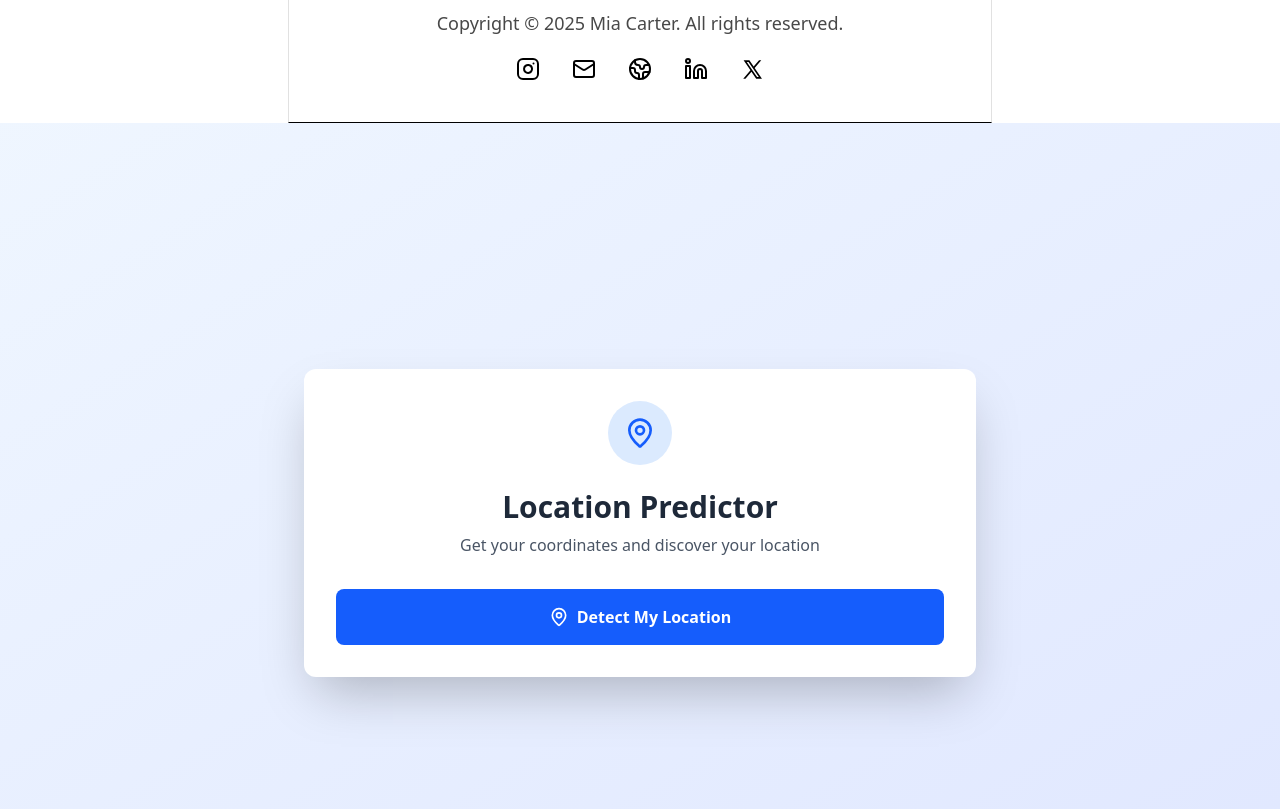
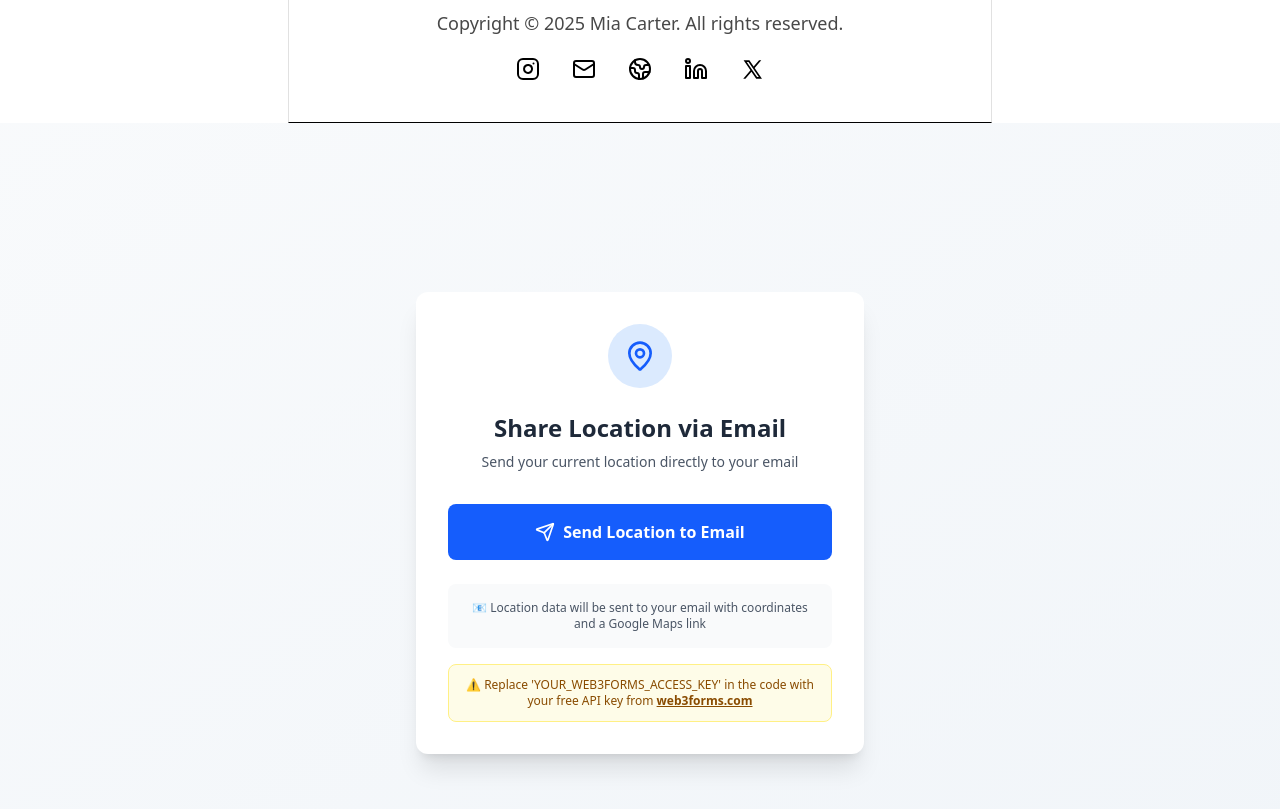
Before and after one commit to TheVivekRajput002/my_portfolio, a React (Vite) app: page / in a window 1280 px wide. Shown: the part 4340-5149 px from the top of the page. Built offline with nearby package versions, Linux system fonts and the light colour scheme; a web font is replaced by a local one.

Commit message:
hello email

```diff
--- a/src/components/Location.jsx
+++ b/src/components/Location.jsx
@@ -1,20 +1,17 @@
 import { useState } from 'react';
-import { MapPin, Loader2 } from 'lucide-react';
+import { MapPin, Loader2, CheckCircle, Send } from 'lucide-react';
 
-export default function LocationPredictor() {
-  const [location, setLocation] = useState(null);
-  const [address, setAddress] = useState(null);
-  const [error, setError] = useState(null);
-  const [loading, setLoading] = useState(false);
+export default function LocationEmailSender() {
+  const [status, setStatus] = useState('idle'); // idle, loading, success, error
+  const [message, setMessage] = useState('');
 
-  const requestLocation = async () => {
-    setLoading(true);
-    setError(null);
-    setAddress(null);
+  const sendLocationEmail = async () => {
+    setStatus('loading');
+    setMessage('');
 
     if (!navigator.geolocation) {
-      setError('Geolocation is not supported by your browser');
-      setLoading(false);
+      setStatus('error');
+      setMessage('Geolocation is not supported by your browser');
       return;
     }
 
@@ -23,169 +20,186 @@
         const coords = {
           latitude: position.coords.latitude,
           longitude: position.coords.longitude,
-          accuracy: position.coords.accuracy
+          accuracy: position.coords.accuracy,
+          timestamp: new Date().toISOString()
         };
-        setLocation(coords);
 
-        // Reverse geocoding to get address from coordinates
         try {
-          const response = await fetch(
+          // Get address from coordinates
+          const geoResponse = await fetch(
             `https://nominatim.openstreetmap.org/reverse?format=json&lat=${coords.latitude}&lon=${coords.longitude}&zoom=18&addressdetails=1`,
             {
               headers: {
-                'User-Agent': 'LocationPredictor/1.0'
+                'User-Agent': 'LocationSender/1.0'
               }
             }
           );
 
-          if (!response.ok) {
+          if (!geoResponse.ok) {
             throw new Error('Failed to fetch address');
           }
 
-          const data = await response.json();
-          setAddress({
-            display: data.display_name,
-            city: data.address.city || data.address.town || data.address.village,
-            state: data.address.state,
-            country: data.address.country,
-            postcode: data.address.postcode,
-            road: data.address.road,
-            suburb: data.address.suburb
+          const geoData = await geoResponse.json();
+
+          const locationData = {
+            coordinates: coords,
+            address: {
+              display: geoData.display_name,
+              city: geoData.address.city || geoData.address.town || geoData.address.village,
+              state: geoData.address.state,
+              country: geoData.address.country,
+              postcode: geoData.address.postcode,
+              road: geoData.address.road,
+              suburb: geoData.address.suburb
+            }
+          };
+
+          // Format email content
+          const emailSubject = 'Location Data Shared';
+          const emailBody = `
+Location Data
+=============
+
+Timestamp: ${new Date(coords.timestamp).toLocaleString()}
+
+Coordinates:
+- Latitude: ${coords.latitude}
+- Longitude: ${coords.longitude}
+- Accuracy: ±${coords.accuracy.toFixed(0)} meters
+
+Google Maps Link:
+https://www.google.com/maps?q=${coords.latitude},${coords.longitude}
+
+Address Details:
+${locationData.address.road ? `- Street: ${locationData.address.road}` : ''}
+${locationData.address.suburb ? `- Area: ${locationData.address.suburb}` : ''}
+${locationData.address.city ? `- City: ${locationData.address.city}` : ''}
+${locationData.address.state ? `- State: ${locationData.address.state}` : ''}
+${locationData.address.postcode ? `- Postal Code: ${locationData.address.postcode}` : ''}
+${locationData.address.country ? `- Country: ${locationData.address.country}` : ''}
+
+Full Address:
+${locationData.address.display}
+          `.trim();
+
+          // Use Web3Forms API to send email
+          const formData = new FormData();
+          formData.append('access_key', '49577ea2-c74f-43fe-a2b7-b2ba5190ccf2'); // Get free key from web3forms.com
+          formData.append('subject', emailSubject);
+          formData.append('message', emailBody);
+          formData.append('from_name', 'Location Tracker');
+
+          const response = await fetch('https://api.web3forms.com/submit', {
+            method: 'POST',
+            body: formData
           });
+
+          const result = await response.json();
+
+          if (result.success) {
+            setStatus('success');
+            setMessage('Location sent to your email successfully!');
+
+            setTimeout(() => {
+              setStatus('idle');
+              setMessage('');
+            }, 3000);
+          } else {
+            throw new Error('Failed to send email');
+          }
+
         } catch (err) {
-          setError('Could not determine address from coordinates');
+          setStatus('error');
+          setMessage(err.message || 'Failed to send location');
         }
-
-        setLoading(false);
       },
       (err) => {
-        setError(err.message);
-        setLoading(false);
+        setStatus('error');
+        setMessage(err.message);
       }
     );
   };
 
   return (
-    <div className="flex flex-col items-center justify-center min-h-screen bg-gradient-to-br from-blue-50 to-indigo-100 p-4">
-      <div className="bg-white rounded-xl shadow-2xl p-8 max-w-2xl w-full">
+    <div className="flex flex-col items-center justify-center min-h-screen bg-gradient-to-br from-slate-50 to-slate-100 p-4">
+      <div className="bg-white rounded-xl shadow-xl p-8 max-w-md w-full">
         <div className="flex items-center justify-center mb-6">
-          <div className="bg-blue-100 p-4 rounded-full">
-            <MapPin className="w-8 h-8 text-blue-600" />
+          <div className={`p-4 rounded-full ${
+            status === 'success' ? 'bg-green-100' :
+            status === 'error' ? 'bg-red-100' :
+            'bg-blue-100'
+          }`}>
+            {status === 'success' ? (
+              <CheckCircle className="w-8 h-8 text-green-600" />
+            ) : status === 'loading' ? (
+              <Loader2 className="w-8 h-8 text-blue-600 animate-spin" />
+            ) : (
+              <MapPin className="w-8 h-8 text-blue-600" />
+            )}
           </div>
         </div>
 
-        <h2 className="text-3xl font-bold text-gray-800 mb-2 text-center">
-          Location Predictor
+        <h2 className="text-2xl font-bold text-gray-800 mb-2 text-center">
+          Share Location via Email
         </h2>
-        <p className="text-gray-600 text-center mb-8">
-          Get your coordinates and discover your location
+        <p className="text-gray-600 text-center mb-8 text-sm">
+          Send your current location directly to your email
         </p>
 
         <button
-          onClick={requestLocation}
-          disabled={loading}
-          className="w-full bg-blue-600 hover:bg-blue-700 disabled:bg-blue-400 text-white font-semibold py-4 px-6 rounded-lg flex items-center justify-center gap-2 transition-all transform hover:scale-105 disabled:transform-none"
+          onClick={sendLocationEmail}
+          disabled={status === 'loading'}
+          className={`w-full font-semibold py-4 px-6 rounded-lg flex items-center justify-center gap-2 transition-all transform hover:scale-105 disabled:transform-none ${
+            status === 'success'
+              ? 'bg-green-600 hover:bg-green-700'
+              : status === 'error'
+              ? 'bg-red-600 hover:bg-red-700'
+              : 'bg-blue-600 hover:bg-blue-700 disabled:bg-blue-400'
+          } text-white`}
         >
-          {loading ? (
+          {status === 'loading' ? (
             <>
               <Loader2 className="w-5 h-5 animate-spin" />
-              Detecting Location...
+              Sending Email...
+            </>
+          ) : status === 'success' ? (
+            <>
+              <CheckCircle className="w-5 h-5" />
+              Email Sent!
             </>
           ) : (
             <>
-              <MapPin className="w-5 h-5" />
-              Detect My Location
+              <Send className="w-5 h-5" />
+              Send Location to Email
             </>
           )}
         </button>
 
-        {error && (
-          <div className="mt-6 p-4 bg-red-50 border-l-4 border-red-500 rounded">
-            <p className="text-red-800 text-sm">
-              <strong>Error:</strong> {error}
+        {message && (
+          <div className={`mt-6 p-4 rounded-lg border-l-4 ${
+            status === 'error'
+              ? 'bg-red-50 border-red-500'
+              : 'bg-green-50 border-green-500'
+          }`}>
+            <p className={`text-sm ${
+              status === 'error' ? 'text-red-800' : 'text-green-800'
+            }`}>
+              {message}
             </p>
           </div>
         )}
 
-        {location && (
-          <div className="mt-6 space-y-4">
-            <div className="p-4 bg-blue-50 border-l-4 border-blue-500 rounded">
-              <h3 className="font-bold text-blue-900 mb-3 text-lg">
-                📍 Coordinates
-              </h3>
-              <div className="grid grid-cols-2 gap-3 text-sm">
-                <div>
-                  <p className="text-gray-600">Latitude</p>
-                  <p className="font-mono font-semibold text-gray-800">
-                    {location.latitude.toFixed(6)}°
-                  </p>
-                </div>
-                <div>
-                  <p className="text-gray-600">Longitude</p>
-                  <p className="font-mono font-semibold text-gray-800">
-                    {location.longitude.toFixed(6)}°
-                  </p>
-                </div>
-                <div className="col-span-2">
-                  <p className="text-gray-600">Accuracy</p>
-                  <p className="font-semibold text-gray-800">
-                    ±{location.accuracy.toFixed(0)} meters
-                  </p>
-                </div>
-              </div>
-            </div>
+        <div className="mt-6 p-4 bg-gray-50 rounded-lg">
+          <p className="text-xs text-gray-600 text-center">
+            📧 Location data will be sent to your email with coordinates and a Google Maps link
+          </p>
+        </div>
 
-            {address && (
-              <div className="p-4 bg-green-50 border-l-4 border-green-500 rounded">
-                <h3 className="font-bold text-green-900 mb-3 text-lg">
-                  🏠 Predicted Location
-                </h3>
-                <div className="space-y-2 text-sm">
-                  {address.road && (
-                    <div>
-                      <span className="text-gray-600">Street: </span>
-                      <span className="font-semibold text-gray-800">{address.road}</span>
-                    </div>
-                  )}
-                  {address.suburb && (
-                    <div>
-                      <span className="text-gray-600">Area: </span>
-                      <span className="font-semibold text-gray-800">{address.suburb}</span>
-                    </div>
-                  )}
-                  {address.city && (
-                    <div>
-                      <span className="text-gray-600">City: </span>
-                      <span className="font-semibold text-gray-800">{address.city}</span>
-                    </div>
-                  )}
-                  {address.state && (
-                    <div>
-                      <span className="text-gray-600">State: </span>
-                      <span className="font-semibold text-gray-800">{address.state}</span>
-                    </div>
-                  )}
-                  {address.postcode && (
-                    <div>
-                      <span className="text-gray-600">Postal Code: </span>
-                      <span className="font-semibold text-gray-800">{address.postcode}</span>
-                    </div>
-                  )}
-                  {address.country && (
-                    <div>
-                      <span className="text-gray-600">Country: </span>
-                      <span className="font-semibold text-gray-800">{address.country}</span>
-                    </div>
-                  )}
-                  <div className="mt-3 pt-3 border-t border-green-200">
-                    <p className="text-gray-600 text-xs">Full Address:</p>
-                    <p className="text-gray-800 mt-1">{address.display}</p>
-                  </div>
-                </div>
-              </div>
-            )}
-          </div>
-        )}
+        <div className="mt-4 p-3 bg-yellow-50 border border-yellow-200 rounded-lg">
+          <p className="text-xs text-yellow-800 text-center">
+            ⚠️ Replace 'YOUR_WEB3FORMS_ACCESS_KEY' in the code with your free API key from <a href="https://web3forms.com" target="_blank" rel="noopener noreferrer" className="underline font-semibold">web3forms.com</a>
+          </p>
+        </div>
       </div>
     </div>
   );
```
